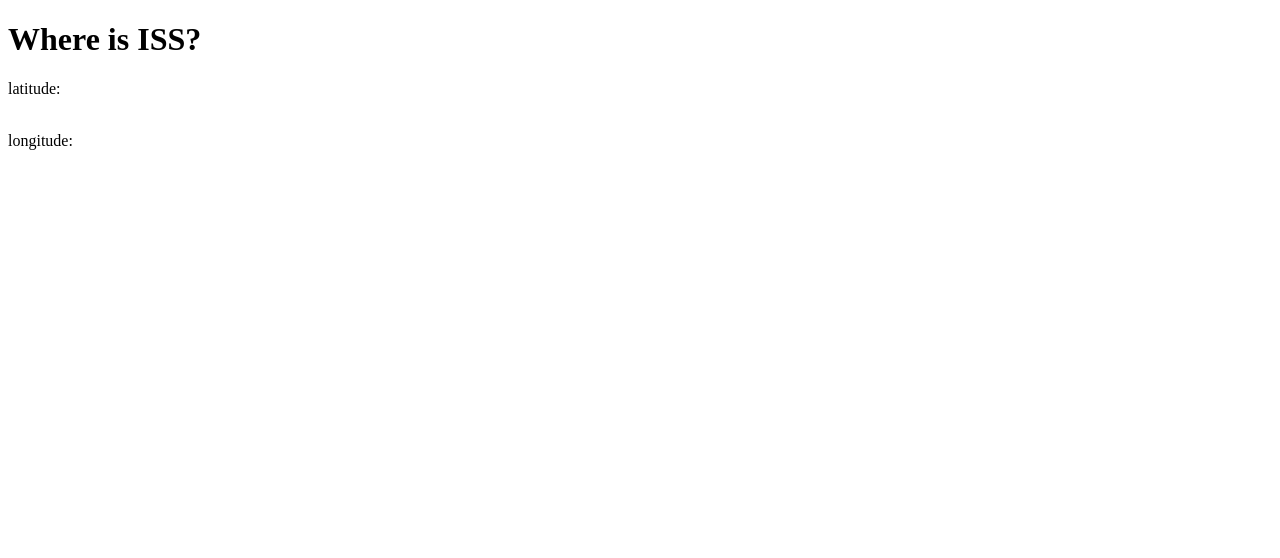
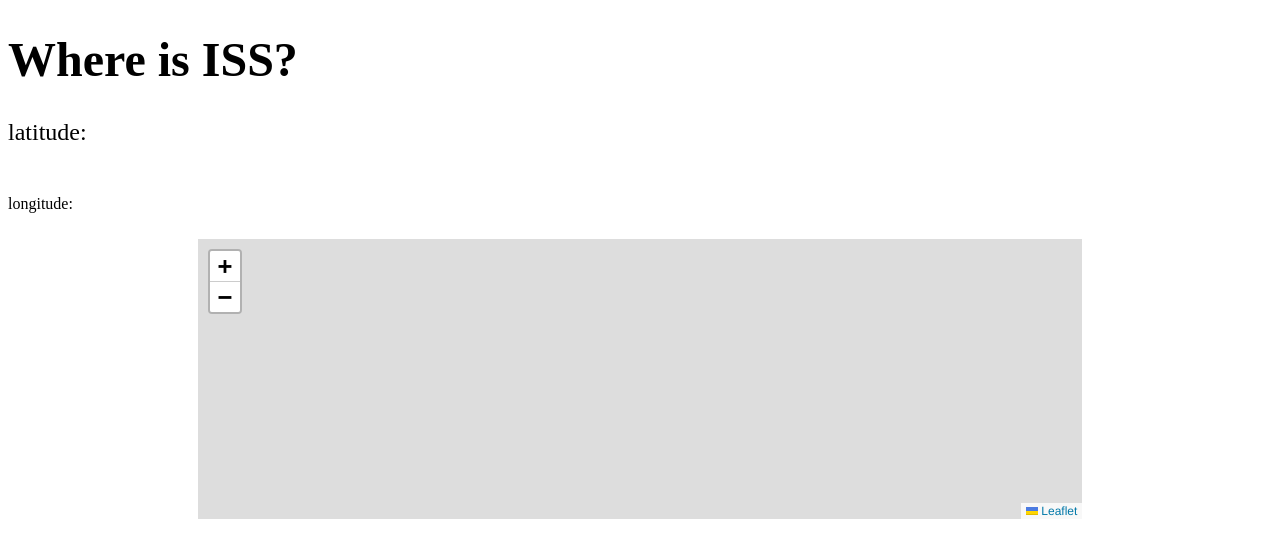
Before and after one commit to smyku00/ISS-api, a plain HTML site: page index.html in a window 1280 px wide. Drawn offline with nearby package versions, Linux system fonts and the light colour scheme; no server answers.

Commit message:
git commit -m "added map and cordinates"

```diff
--- a/index.html
+++ b/index.html
@@ -1,18 +1,26 @@
 <!DOCTYPE html>
 <html lang="pl">
+
 <head>
     <meta charset="UTF-8">
     <meta http-equiv="X-UA-Compatible" content="IE=edge">
     <meta name="viewport" content="width=device-width, initial-scale=1.0">
+    <link rel="stylesheet" href="https://unpkg.com/leaflet@1.9.3/dist/leaflet.css"
+        integrity="sha256-kLaT2GOSpHechhsozzB+flnD+zUyjE2LlfWPgU04xyI=" crossorigin="" />
+    <script src="https://unpkg.com/leaflet@1.9.3/dist/leaflet.js"
+        integrity="sha256-WBkoXOwTeyKclOHuWtc+i2uENFpDZ9YPdf5Hf+D7ewM=" crossorigin=""></script>
     <title>Where is ISS</title>
     <link rel="stylesheet" href="style.css">
 </head>
+
 <body>
     <h1>Where is ISS?</h1>
     <p>
         latitude: <span id="lat"></span></p></br>
-        longitude: <span id="lon"></span>
+    longitude: <span id="lon"></span>
     </p>
+    <div id="ISSmap"></div>
 </body>
 <script src="main.js"></script>
+
 </html>
--- a/main.js
+++ b/main.js
@@ -1,12 +1,31 @@
+//Making map and tiles
+const ISSmap = L.map('ISSmap').setView([0, 0], 1)
+const marker = L.marker([0, 0], {icon: issIcon}).addTo(ISSmap)
+const attribution = '&copy; <a href="https://www.openstreetmap.org/copyright">OpenStreetMap</a> contributors'
+const tileURL = 'https://{s}.tile.openstreetmap.org/{z}/{x}/{y}.png'
+const tiles = L.tileLayer(tileURL, {attribution})
+tiles.addTo(ISSmap)
+
+//Making marker with icon
+const issIcon = L.icon({
+    iconUrl: 'ISS.png',
+    iconSize: [20, 32],
+    iconAnchor: [25, 16],
+})
+
+
+
 const api_url = 'https://api.wheretheiss.at/v1/satellites/25544'
 async function getISS(){
     const response = await fetch(api_url)
     const data = await response.json()
     const {latitude, longitude} = data
 
+    marker.setLatLng([latitude, longitude])
+
     document.getElementById("lat").textContent = latitude.toFixed(5)
     document.getElementById("lon").textContent = longitude.toFixed(5)
 }
-setInterval(getISS,1000)
+
 
 getISS()
--- a/style.css
+++ b/style.css
@@ -0,0 +1,14 @@
+#ISSmap {
+    height: 280px;
+    width: 70%;
+    margin: 0 auto;
+}
+
+h1 {
+    font-size: 3rem;
+}
+
+p,
+span {
+    font-size: 1.5rem;
+}
```
Also changed, not shown: 1 other file.
